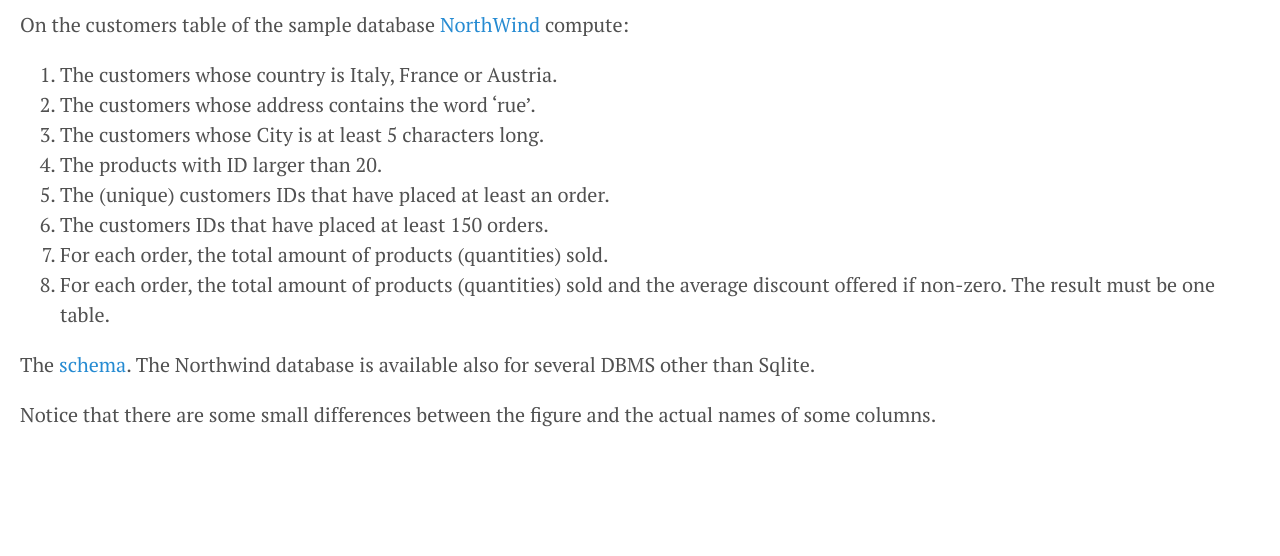
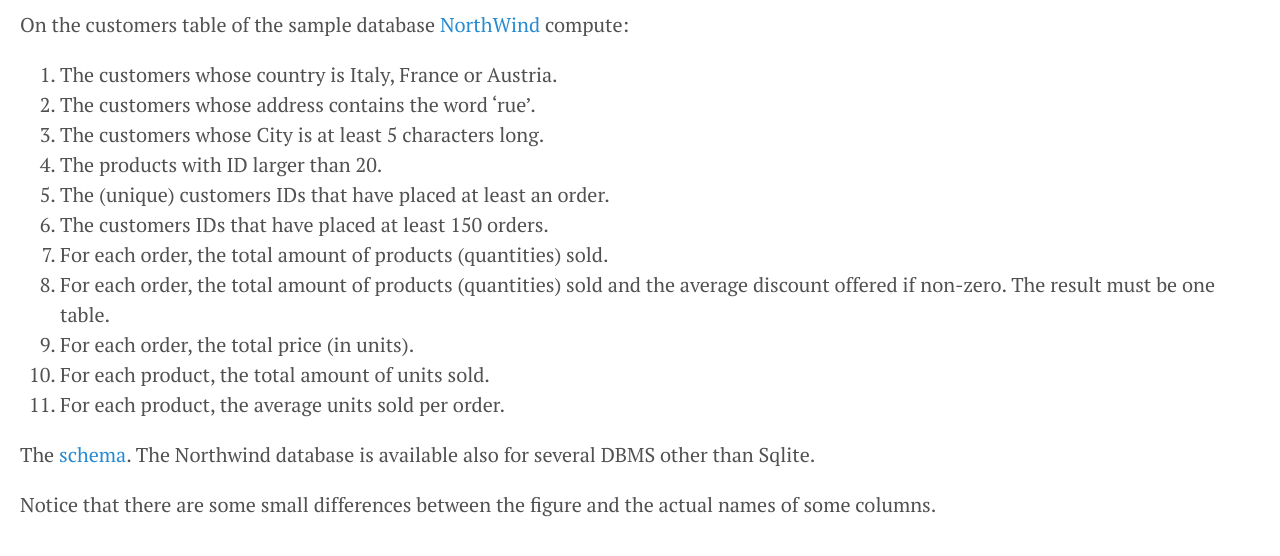
Before and after one commit to gdv/foundationsCS, a Jekyll site: the page built from docs/sql-01a-sfw.md, in a window 1280 px wide. Shown: the top 556 px of the page. Built offline with Jekyll 4.4.1, drawn with Linux system fonts in a browser that asks for light colours; our own code applies the rules of GitHub Pages for plain Markdown files.

Commit message:
add bonus exercises

```diff
--- a/docs/sql-01a-sfw.md
+++ b/docs/sql-01a-sfw.md
@@ -9,6 +9,9 @@ On the customers table of the sample database [NorthWind](https://github.com/gdv
 1.    The customers IDs that have placed at least 150 orders.
 1.    For each order, the total amount of products (quantities) sold.
 1.    For each order, the total amount of products (quantities) sold and the average discount offered if non-zero. The result must be one table.
+1. For each order, the total price (in units).
+1. For each product, the total amount of units sold.
+1. For each product, the average units sold per order.
 
 
 
```
